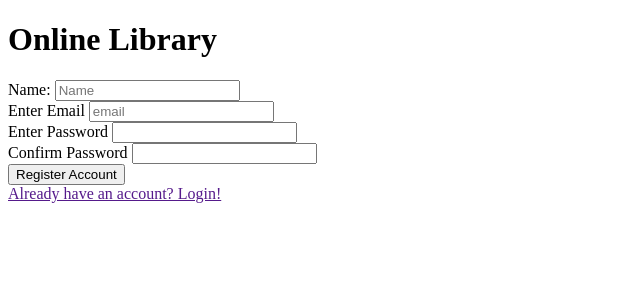
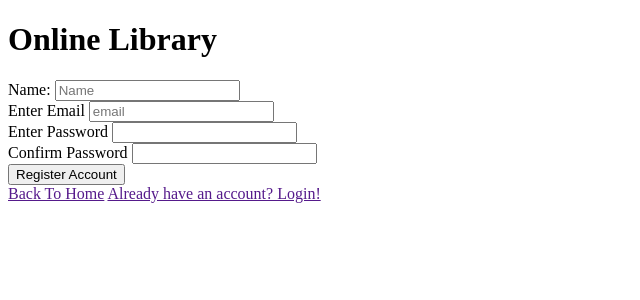
Before and after one commit to sukanta7660/php-boilerplate-with-eloquent-vue, a PHP site: template views/auth/admin-register.php in a window 1280 px wide. Shown: the top 300 px of the page, without its empty margins (0-640 px from the left). Run offline with PHP 8.4, Linux system fonts and the light colour scheme; the template is opened without the code that fills it, so the values that code supplies are empty.

Commit message:
redirection from home

```diff
--- a/views/auth/admin-login.php
+++ b/views/auth/admin-login.php
@@ -72,6 +72,7 @@
               </button>
             </form>
             <div class="">
+              <a href="<?= URI('/') ?>" class="text-decoration-none btn btn-sm btn-danger">Back To Home</a>
               <a class="text-decoration-none" href="<?= URI('/admin-register') ?>">Don't have an account? Register!</a>
             </div>
           </div>
--- a/views/auth/admin-register.php
+++ b/views/auth/admin-register.php
@@ -93,6 +93,7 @@
               </button>
             </form>
             <div class="">
+              <a href="<?= URI('/') ?>" class="text-decoration-none btn btn-sm btn-danger">Back To Home</a>
               <a class="text-decoration-none" href="<?= URI('/admin-login') ?>">Already have an account? Login!</a>
             </div>
           </div>
```
